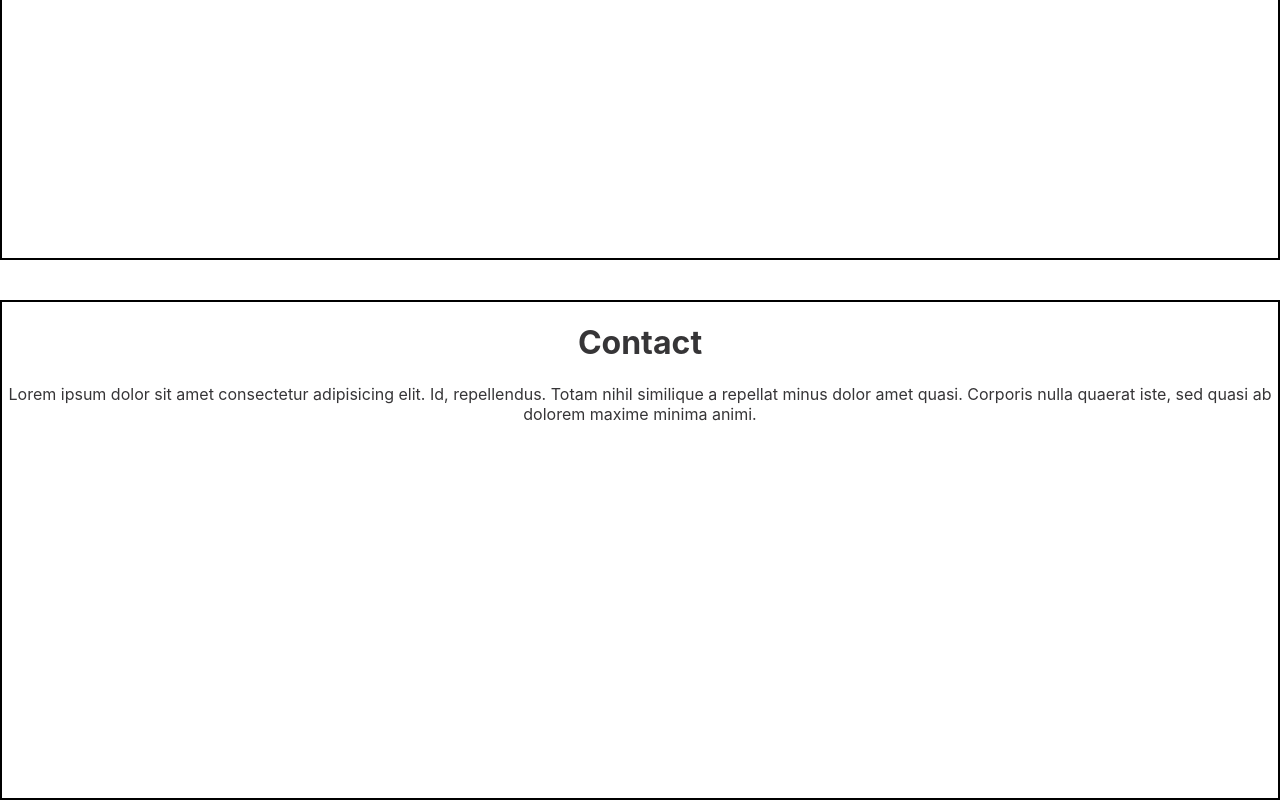
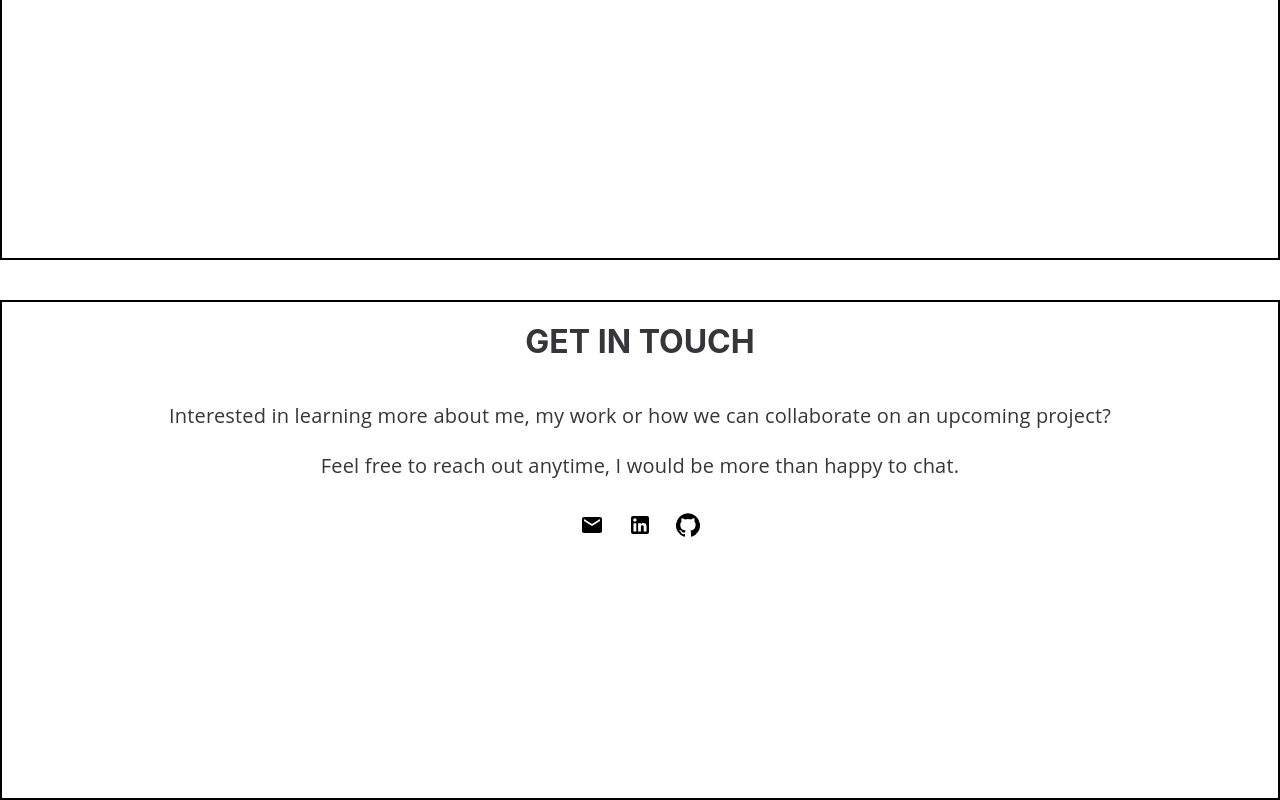
Before and after one commit to JyotiSharma1234/jyotisharma1234.github.io, a React (Create React App) app: page / in a window 1280 px wide. Shown: the part 1900-2700 px from the top of the page. Built offline with nearby package versions, Linux system fonts and the light colour scheme.

Commit message:
Contact me page

```diff
--- a/src/App.js
+++ b/src/App.js
@@ -19,7 +19,7 @@ function App() {
             <GlobalStyles />
             <div className="App">
                 <Headers theme={theme} toggleTheme={themeToggler}/>
-                <MainPage className="content"/>
+                <MainPage theme={theme} className="content"/>
             </div>
         </ThemeProvider>
     );
--- /dev/null
+++ b/src/components/ContactMe.js
@@ -0,0 +1,89 @@
+import React, { useState } from "react";
+import {
+    Box,
+    Link,
+    makeStyles,
+    IconButton,
+    Typography
+} from "@material-ui/core";
+import LinkedInIcon from '@material-ui/icons/LinkedIn';
+import MailIcon from '@material-ui/icons/Mail';
+import GitHubIcon from '@material-ui/icons/GitHub';
+
+const useStyles = makeStyles((theme) => ({
+    root: {
+        margin: 20
+    },
+    heading:{
+        textAlign: 'center',
+        fontSize: 32,
+        fontWeight: 'bold',
+        textTransform: 'uppercase',
+        marginBottom: 20,
+        paddingBottom: 20,
+        position: 'relative',
+    },
+    p: {
+        fontFamily: '"Open Sans", sans-serif',
+        fontSize: 20,
+        marginBottom: 20,
+    },
+    day:{
+        color: '#000',
+    },
+    night: {
+        color: '#fff',
+    },
+    glowBorder: {
+        outline: 'none',
+        borderColor: '#9ecaed',
+        boxShadow: '0 0 10px #9ecaed',
+    }
+}));
+
+const ContactMe = (props) => {
+    const classes = useStyles();
+    const { theme } = props;
+
+    return (
+        <Box className={classes.root}>
+            <Box>
+                <Box className={classes.heading}>
+                    Get in Touch
+                </Box>
+                <Box>
+                    <Typography className={classes.p}>
+                        Interested in learning more about me, my work or how we can collaborate on an upcoming project?
+                    </Typography>
+
+                    <Typography className={classes.p}>
+                        Feel free to reach out anytime, I would be more than happy to chat.
+                    </Typography>
+                </Box>
+
+                <Box marginTop='10'>
+                    <div>
+
+                        <Link href="mailto:sjyoti4321@gmail.com" className={classes.link} target="_blank">
+                            <IconButton >
+                                <MailIcon className={theme === 'light' ? classes.day : classes.night}/>
+                            </IconButton>
+                        </Link>
+                        <Link href="https://www.linkedin.com/in/jyoti-sharma8642/" className={classes.link} target="_blank">
+                            <IconButton >
+                                <LinkedInIcon className={theme === 'light' ? classes.day : classes.night}/>
+                            </IconButton>
+                        </Link>
+                        <Link href="https://github.com/JyotiSharma1234" className={classes.link} target="_blank">
+                            <IconButton >
+                                <GitHubIcon className={theme === 'light' ? classes.day : classes.night}/>
+                            </IconButton>
+                        </Link>
+                    </div>
+                </Box>
+            </Box>
+        </Box>
+    );
+};
+
+export default ContactMe;
--- a/src/components/MainPage.js
+++ b/src/components/MainPage.js
@@ -2,6 +2,7 @@ import React from 'react'
 import {
     makeStyles,
 } from "@material-ui/core";
+import ContactMe from './ContactMe';
 
 const useStyles = makeStyles((theme) => ({
     seaction:{
@@ -16,6 +17,7 @@ const useStyles = makeStyles((theme) => ({
 
 const MainPage = (props) => {
     const classes = useStyles();
+    const { theme } = props;
 
     return (
         <div className={classes.root}>
@@ -36,8 +38,7 @@ const MainPage = (props) => {
                 Lorem ipsum dolor sit amet consectetur adipisicing elit. Id, repellendus. Totam nihil similique a repellat minus dolor amet quasi. Corporis nulla quaerat iste, sed quasi ab dolorem maxime minima animi.
             </div>
             <div id="contact" className={classes.seaction}>
-                <h1>Contact</h1>
-                Lorem ipsum dolor sit amet consectetur adipisicing elit. Id, repellendus. Totam nihil similique a repellat minus dolor amet quasi. Corporis nulla quaerat iste, sed quasi ab dolorem maxime minima animi.
+                <ContactMe theme={theme}/>
             </div>
         </div>
         )
```
